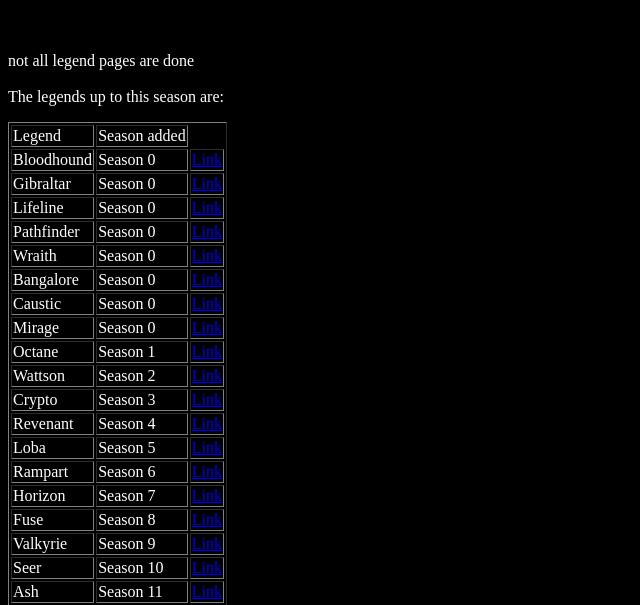
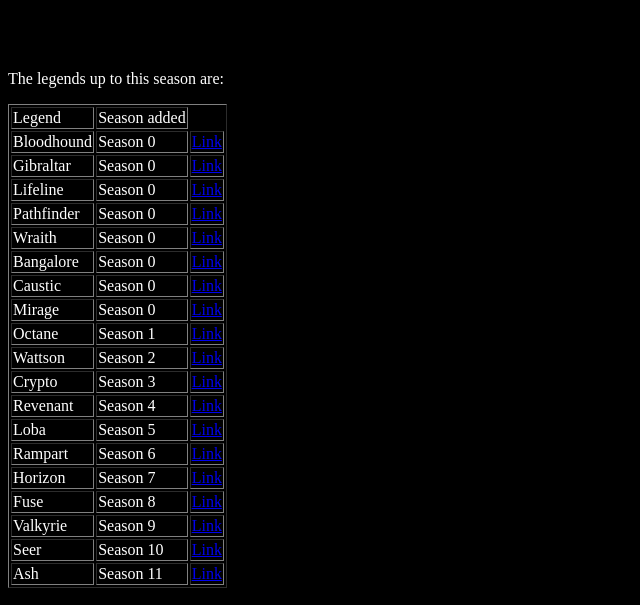
Before and after one commit to SeekerOfParmesan/my-first-flask-site, a Flask app: page /info/legends/ in a window 1280 px wide. Shown: the top 605 px of the page, without its empty margins (0-640 px from the left). Run offline with Flask 2, Linux system fonts and the light colour scheme.

Commit message:
>bruh nog meer vergeten

```diff
--- a/templates/legends.html
+++ b/templates/legends.html
@@ -4,11 +4,8 @@
   <link href="/static/style.css" rel="stylesheet" type="text/css">
 </head>
 <body>
-  <!-- dit is nog niet alles ik heb te weinig tijd gehad -->
   <p>
     <br>
-    <br>
-    not all legend pages are done
     <br>
     <br>
     The legends up to this season are:
```
